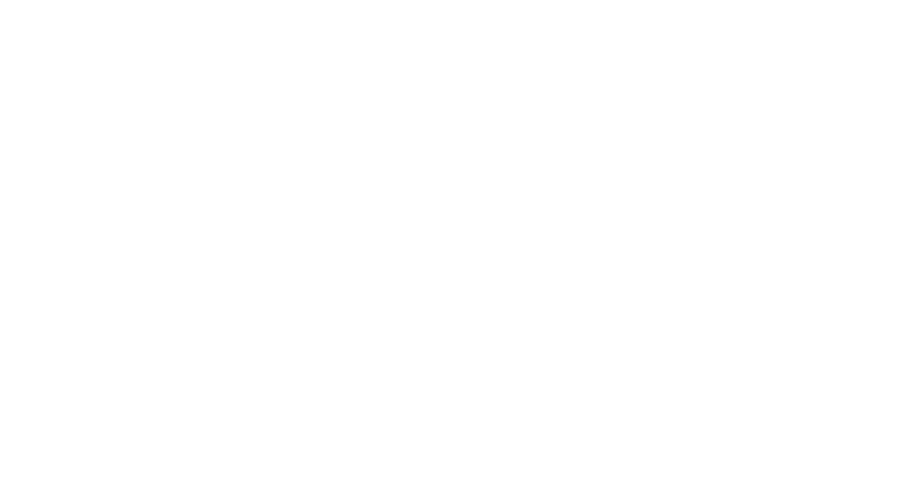
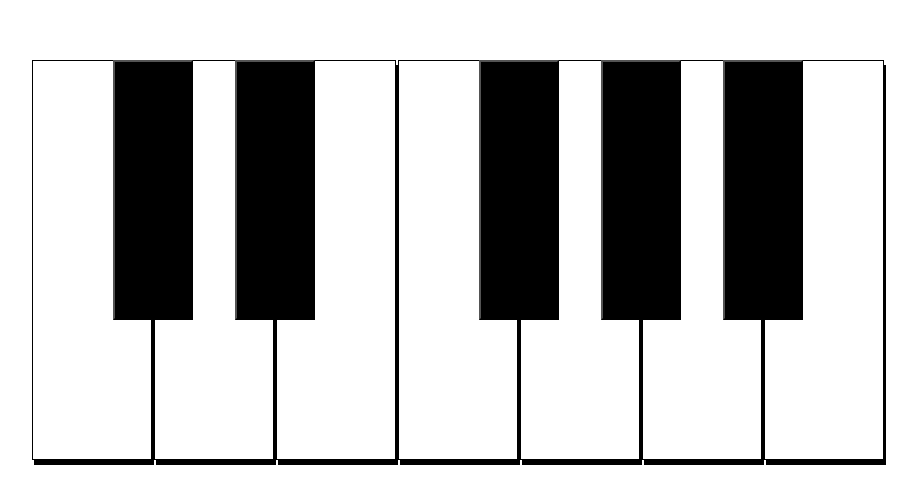
Before and after one commit to Robert-LC/KeyEasy, a React (Create React App) app in the folder ReactClient/: page / in a window 1280 px wide. Shown: the part 148-652 px from the top of the page, without its empty margins (182-1099 px from the left). Built offline with nearby package versions, Linux system fonts and the light colour scheme; the HTML template or start-up script is replaced by a standard one.

Commit message:
Created base Piano

```diff
--- a/ReactClient/src/App.tsx
+++ b/ReactClient/src/App.tsx
@@ -1,9 +1,13 @@
 import React from 'react';
+import { notes } from './helpers';
+import Piano from './Piano';
 
 function App() {
-  return( <div>
-
-  </div>);
+  return(
+    <div>
+        <Piano notes={notes} />
+    </div>
+  );
 }
 
 export default App;
--- /dev/null
+++ b/ReactClient/src/Key.tsx
@@ -0,0 +1,42 @@
+import React from 'react';
+import styled from 'styled-components';
+
+
+type Props = {
+    note: string;
+    color: string;
+}
+
+const Key: React.FC<Props> = ({ note, color }) =>
+    color === 'white' ? <WhiteKey value={note} /> : <BlackKey value={note} />;
+
+
+//Styled Components
+const BlackKey = styled.button`
+    width: 80px;
+    height: 260px;
+    position: absolute;
+    margin: 1px;
+    margin-left: -40px;
+    background: black;
+
+    :active {
+        background: #333;
+    }
+`
+
+const WhiteKey = styled.button`
+    width: 120px;
+    height: 400px;
+    margin: 1px;
+    background: white;
+    border: 1px solid black;
+    box-shadow: 2px 5px;
+
+    :active {
+        background: #eee;
+    }
+`
+
+
+export default Key;
--- /dev/null
+++ b/ReactClient/src/Piano.tsx
@@ -0,0 +1,32 @@
+import React from 'react';
+import styled from 'styled-components';
+import { NoteType } from './helpers';
+import Key from './Key';
+
+type Props = {
+    notes: NoteType[]
+}
+
+const Piano: React.FC<Props> = ({ notes }) => (
+    <Wrapper>
+        <div>
+        {notes.map((element: NoteType) => (
+            <Key
+                key={element.note}
+                note={element.note}
+                color={element.color}
+
+            />
+        ))}
+    </div>
+    </Wrapper>
+);
+
+//Styled components
+const Wrapper = styled.div`
+    display: flex;
+    align-items: center;
+    justify-content: center;
+    height: 100vh;
+`
+export default Piano;
```
